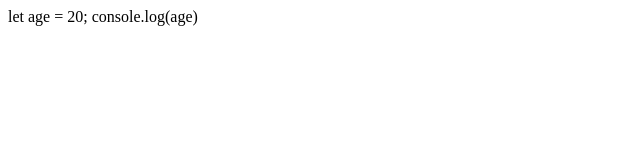
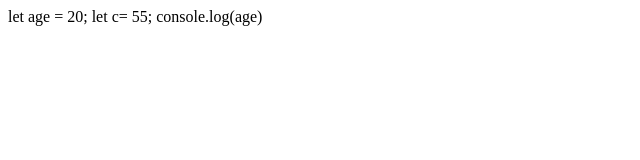
Before and after one commit to GAURAV-KUMAR22/mergeconflicts, a plain HTML site: page Index.html in a window 1280 px wide. Shown: the whole page, without its empty margins (0-640 px from the left). Drawn offline with Linux system fonts and the light colour scheme.

Commit message:
another commit

```diff
--- a/Index.html
+++ b/Index.html
@@ -6,6 +6,6 @@
     <title>Document</title>
   </head>
   <body>
-    let age = 20; console.log(age)
+    let age = 20; let c= 55; console.log(age)
   </body>
 </html>
```
